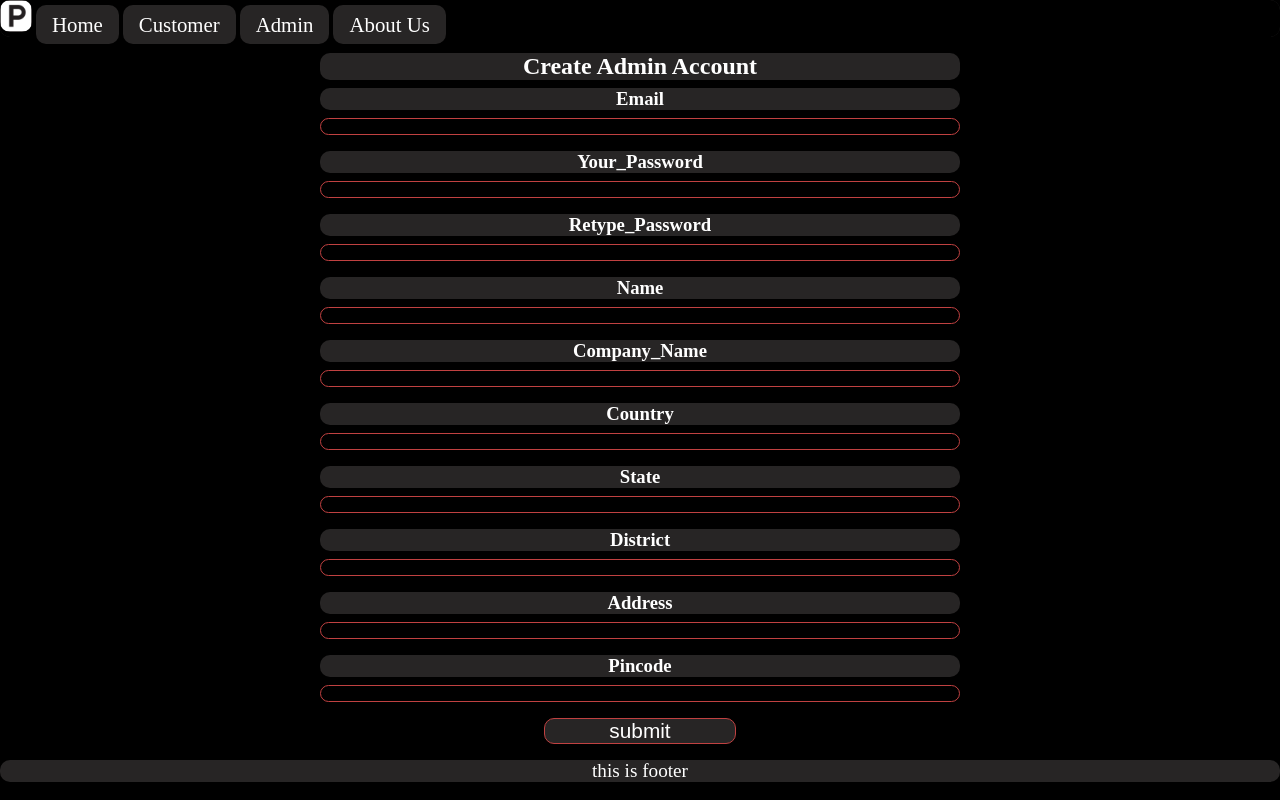
After one commit to 7abhisheknn/Parking_Management_System, a PHP site: page /admin_create.php in a window 1280 px wide. The commit adds this page. Run offline with PHP 8.4, Linux system fonts and the light colour scheme.

Commit message:
1.2 dev_abhishek admin login and create , shorter css

```diff
--- /dev/null
+++ b/admin_create.php
@@ -0,0 +1,63 @@
+<?php
+include('configuration/database_config.php');
+$error = array('Email'=>'','Your_Password'=>'','Retype_Password'=>'','Name'=>'','Company_Name'=>'','Country'=>'','State'=>'','District'=>'','Address'=>'','Pincode'=>'');
+
+$form= array();
+
+
+$arr=array('Email','Your_Password','Retype_Password','Name','Company_Name','Country','State','District','Address','Pincode');
+
+
+if(isset($_POST['submit'])){
+    if(empty($_POST['Email'])){
+        $error['Email']='provide Email';
+    }
+    else{
+        $Email=$_POST['Email'];
+        if(!filter_var($Email,FILTER_VALIDATE_EMAIL)){
+            $error['Email']='enter a valid Email address';
+        }
+    }
+    for ($i=1; $i < count($arr); $i++) {
+        if (empty($_POST[$arr[$i]])){
+            $error[$arr[$i]]='provide '.$arr[$i];
+        }
+    }
+    if (empty($error['Your_Password']) and empty($error['Retype_Password']) and $_POST['Your_Password']!=$_POST['Retype_Password']){
+        $error['Your_Password']='';
+        $error['Retype_Password']='Passwords not Matching';
+    }
+    if(!array_filter($error)){
+        for ($i=0; $i < count($arr); $i++) {
+            array_push($form,mysqli_real_escape_string($conn, $_POST[$arr[$i]]));
+        }
+        $sql = "INSERT INTO `admin` (a_email,a_password,a_name,a_company_name,a_country,a_state,a_district,a_address,a_pincode) VALUES('$form[0]','$form[1]','$form[3]','$form[4]','$form[5]','$form[6]','$form[7]','$form[8]','$form[9]')";
+
+        if(mysqli_query($conn, $sql)){
+            header('Location: admin_login.php');
+        } else {
+            echo 'query error: '. mysqli_error($conn);
+        }
+    }
+
+}
+
+?>
+
+<?php include('template/header.php'); ?>
+<section>
+    <form action="admin_create.php" method="post" class="centre_t form_grid" id="admin_create">
+        <h1>Create Admin Account</h1>
+        <?php for ($i=0; $i < count($arr); $i++) { ?>
+            <h3><?php echo $arr[$i]; ?></h3>
+            <input type="text" name="<?php echo $arr[$i]; ?>">
+            <div class="error"><?php  echo htmlspecialchars($error[$arr[$i]]); ?></div>
+        <?php } ?>
+        <div class="button_div">
+            <input class="hov submit_button" type="submit" value="submit" name="submit">
+        </div>
+    </form>
+</section>
+
+
+<?php include('template/footer.php'); ?>
--- a/css/style.css
+++ b/css/style.css
@@ -40,8 +40,9 @@ nav ul li a{
     background-color: rgb(39, 37, 37);
     font-size: 1.3rem;
 }
-nav ul li a:hover{
-    background-color: blanchedalmond;
+.hov:hover{
+    border: 2px solid red;
+    background-color: rgb(247, 224, 191);
     color: red;
 }
 section{
@@ -50,18 +51,48 @@ section{
 footer{
     display: footer;
     text-align: center;
+    font-size: 1.2rem;
+
 }
-nav, section, footer{
+nav, footer{
     background-color: rgb(39, 37, 37);
 }
-/*
-#index_places{
-    text-align: center;
-} */
-/* .index_place{
-    align-items: center;
-} */
-.index_places_table{
+.error{
+    color: yellow;
+    background-color: red;
+    font-weight: bolder;
+}
+
+.centre_t{
     margin: auto;
     text-align: center;
 }
+
+.form_grid{
+    display: grid;
+    justify-content: center;
+    grid-gap: 0.5rem;
+}
+.form_grid h1,h3{
+    background-color: rgb(39, 37, 37);
+    width: 50vw;
+}
+.form_grid input,.submit_button{
+    border: 0.1px solid rgb(192, 65, 65);
+}
+
+
+.button_div{
+    display: grid;
+    grid-auto-flow: column;
+    justify-content: center;
+}
+.submit_button{
+    display: grid;
+    font-size: 1.3rem;
+    background-color: rgb(39, 37, 37);
+    width: 15vw;
+    justify-content: center;
+    text-align: center;
+    text-decoration: none;
+}
--- a/index.php
+++ b/index.php
@@ -11,7 +11,7 @@ mysqli_close($conn);
 <?php include('template/header.php'); ?>
 <section>
 <div id="index_places">
-    <table class="index_places_table">
+    <table class="centre_t">
     <thead>
         <tr>
             <th>Name</th>
@@ -27,7 +27,7 @@ mysqli_close($conn);
     </thead>
     <tbody>
     <?php foreach ($places as $place) {?>
-        <div class="index_place">
+        <div class="centre_t">
         <tr>
             <td><?php echo htmlspecialchars($place['a_company_name']) ; ?></td>
             <td><?php echo htmlspecialchars($place['p_price']) ; ?></td>
--- a/template/header.php
+++ b/template/header.php
@@ -13,9 +13,9 @@
     <nav>
     <ul>
     <li><img src="img/park.png" alt="no favicon image found"></li>
-    <li><a href="index.php">Home</a></li>
-    <li><a href="customer_login.php">Customer</a></li>
-    <li><a href="admin_login.php">Admin</a></li>
-    <li><a target="_blank" href="https://github.com/7abhisheknn/Parking_Management_System">About Us</a></li>
+    <li><a class="hov" href="index.php">Home</a></li>
+    <li><a class="hov" href="customer_login.php">Customer</a></li>
+    <li><a class="hov" href="admin_login.php">Admin</a></li>
+    <li><a class="hov" target="_blank" href="https://github.com/7abhisheknn/Parking_Management_System">About Us</a></li>
     </ul>
     </nav>
```
Also changed, not shown: admin.php (added, +7 -0 lines), admin_login.php (+55 -11 lines), hi.php (added).
